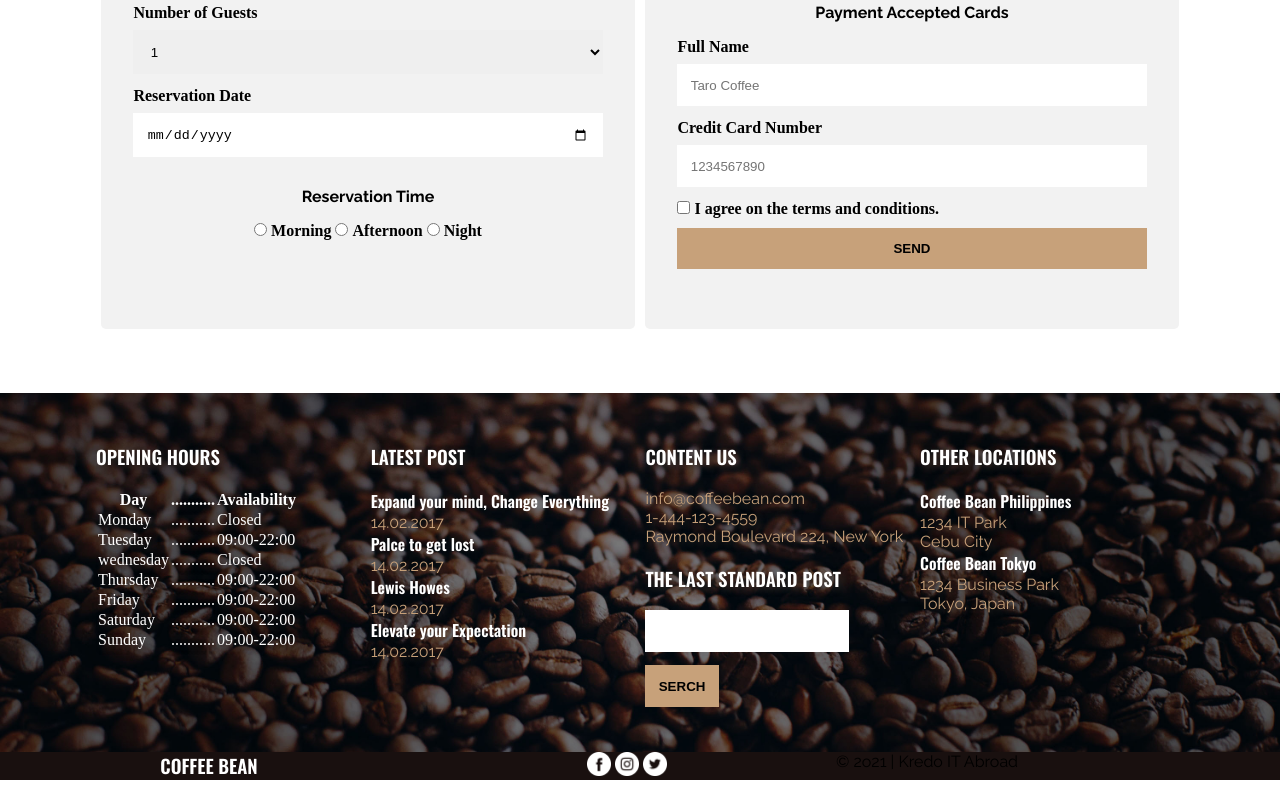
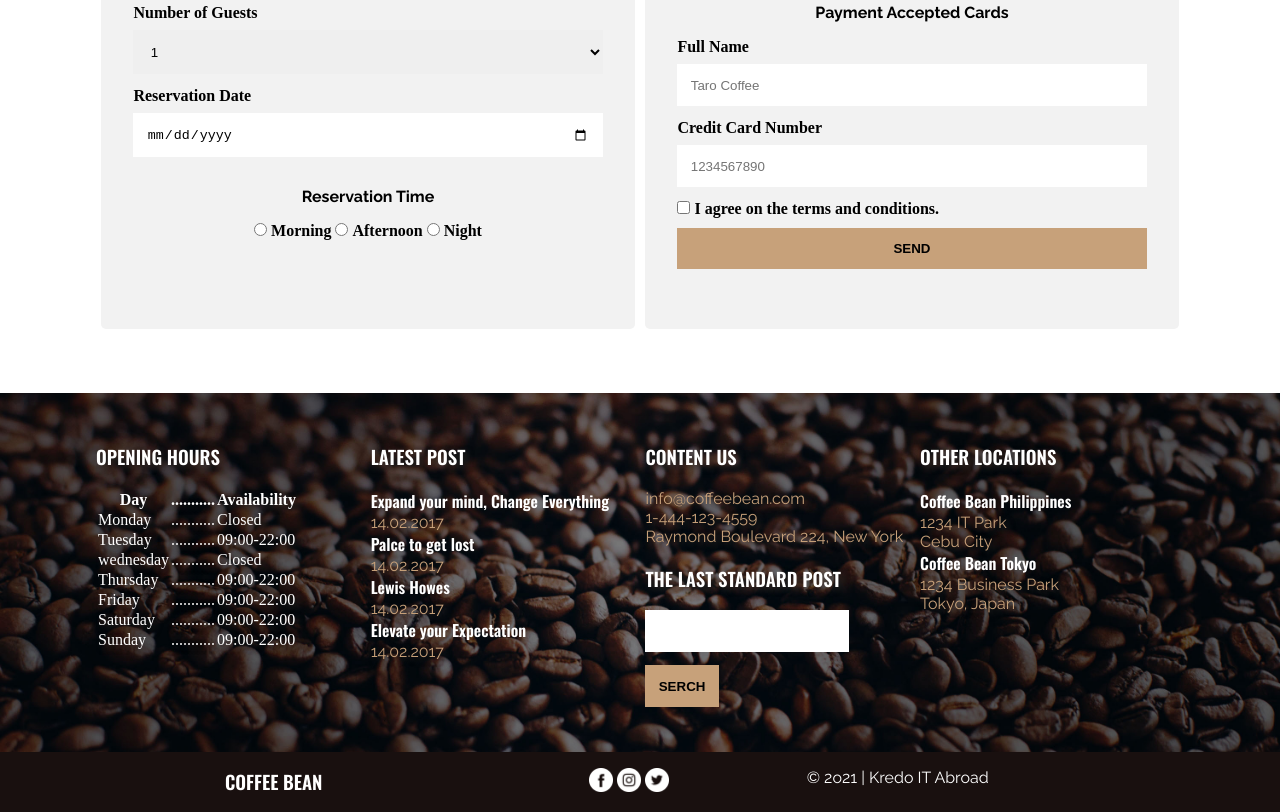
Before and after one commit to kurs1164/coffee-bean, a plain HTML site: page index.html in a window 1280 px wide. Shown: the part 4476-5288 px from the top of the page. Before the commit the page ends 5256 px from the top, so only its background shows below. Drawn offline with nearby package versions, Linux system fonts and the light colour scheme.

Commit message:
I edited .footer-social

```diff
--- a/assets/css/css_index.css
+++ b/assets/css/css_index.css
@@ -416,6 +416,8 @@ form input[type="submit"]{
 .footer-social{
     background-color: #19100f;
     height: auto;
+    padding: 1em 7.5%;
+    color: #fff;
 }
 
 .footer-widgets h3{
```
